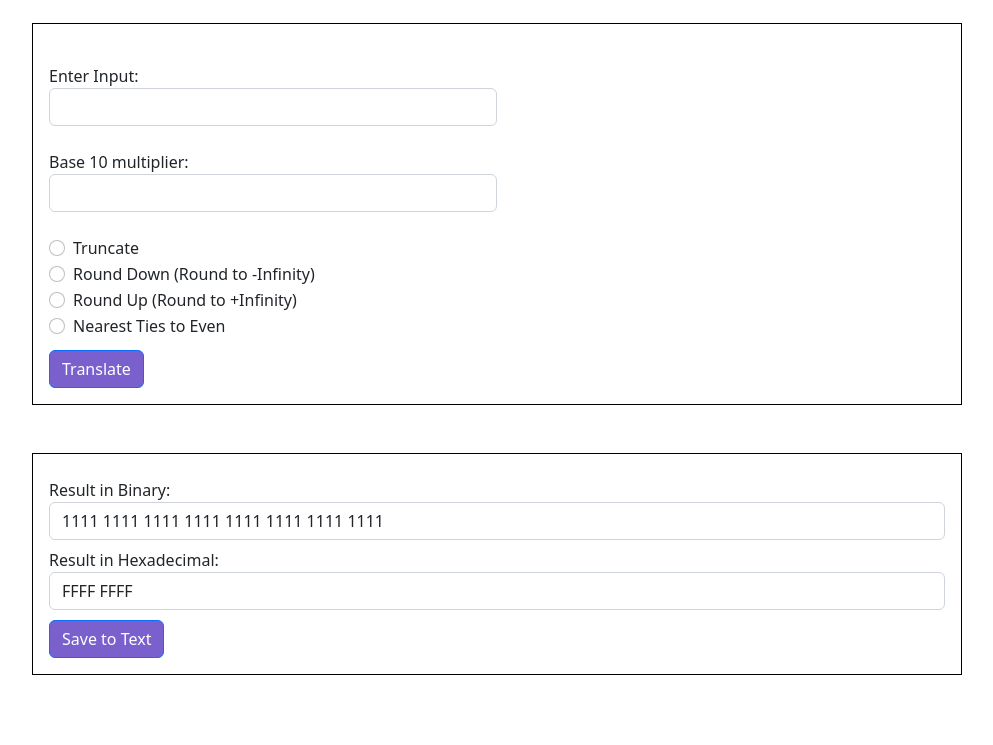
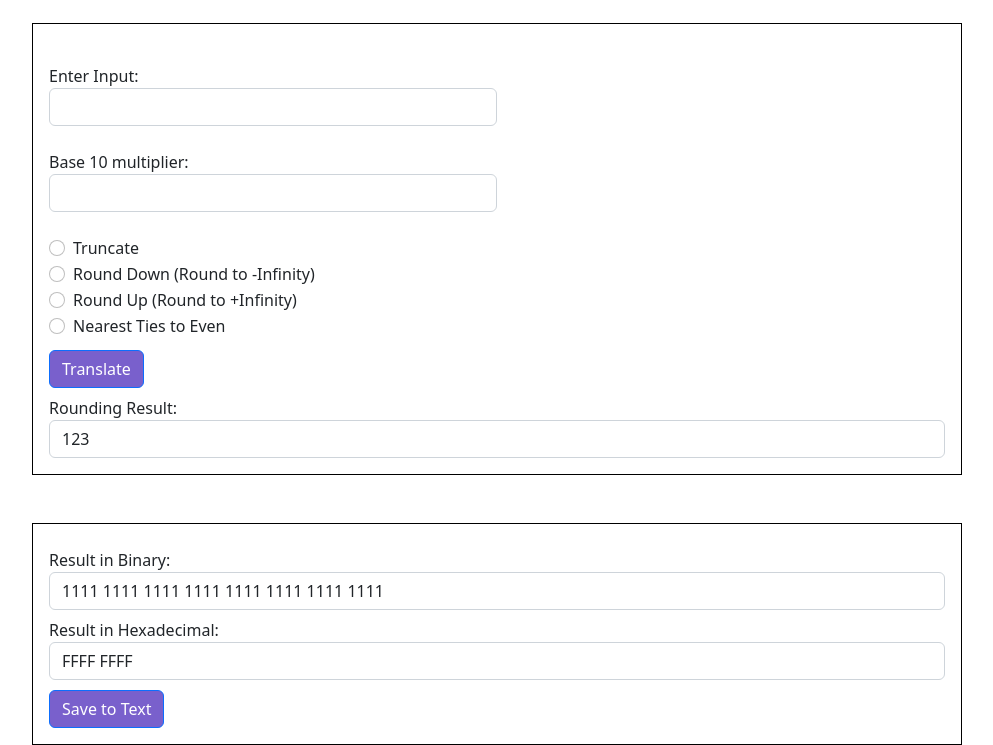
Before and after one commit to MatthewSingson/CSARCH2SIMULATION, a website: page index.html in a window 1280 px wide. Shown: the part 73-818 px from the top of the page, without its empty margins (50-1043 px from the left). Drawn offline with nearby package versions, Linux system fonts and the light colour scheme.

Commit message:
added output for rounding
added field to show rounding output

```diff
--- a/index.html
+++ b/index.html
@@ -56,6 +56,17 @@
                 <button id="btn-translate" type="button" class="btn btn-primary" style="background-color:rgb(121, 96, 204); margin-top: 10px"
                 onclick="translate()">Translate</button>
             </div>
+
+            <div class="col-auto mt-2 md-2">
+                Rounding Result:
+            </div>
+            <div class="form-group col-auto">
+            </div>
+
+            <div class="input-group col-auto">
+                <input type="text" class="form-control" id="round-output" value="123" readonly>
+            </div>
+
         </div>
 
         <div class="result col-10 mt-2 p-3" style="border-style: solid; border-color: black; border-width: .25px;">
```
